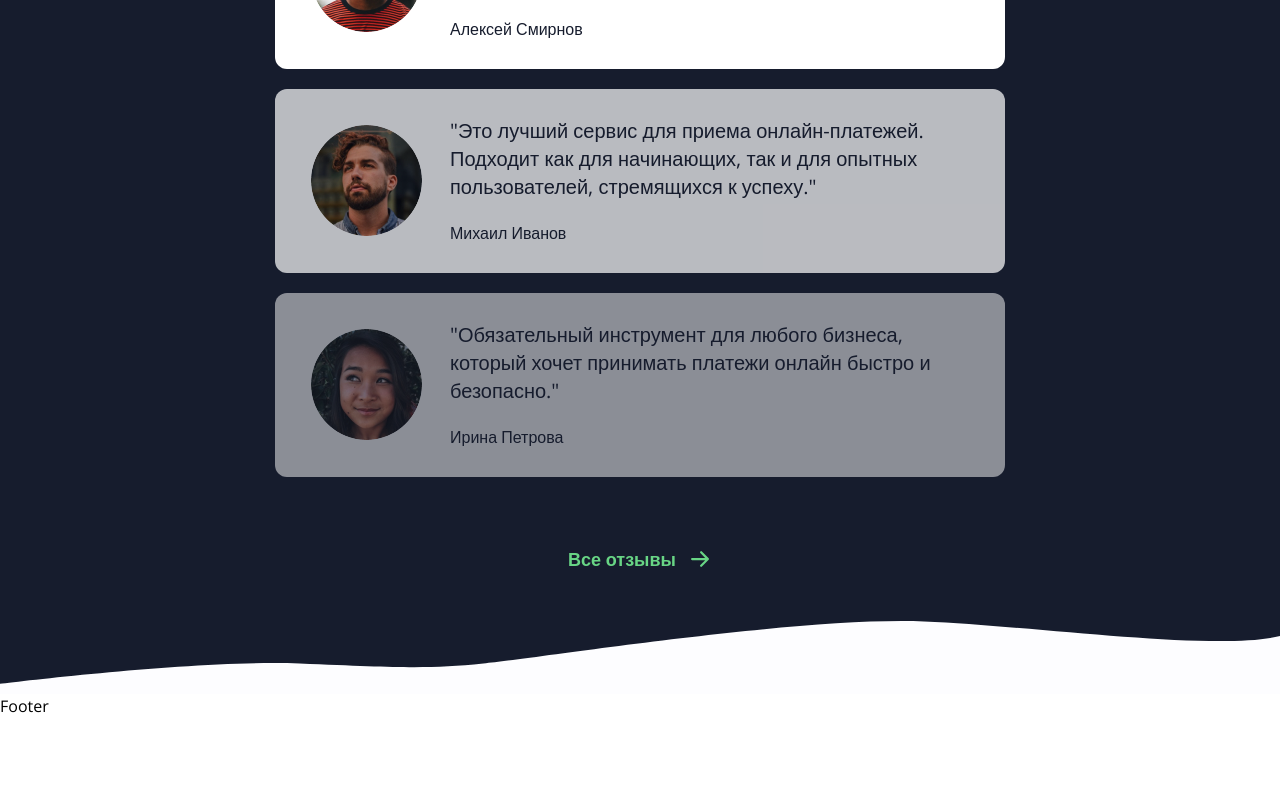
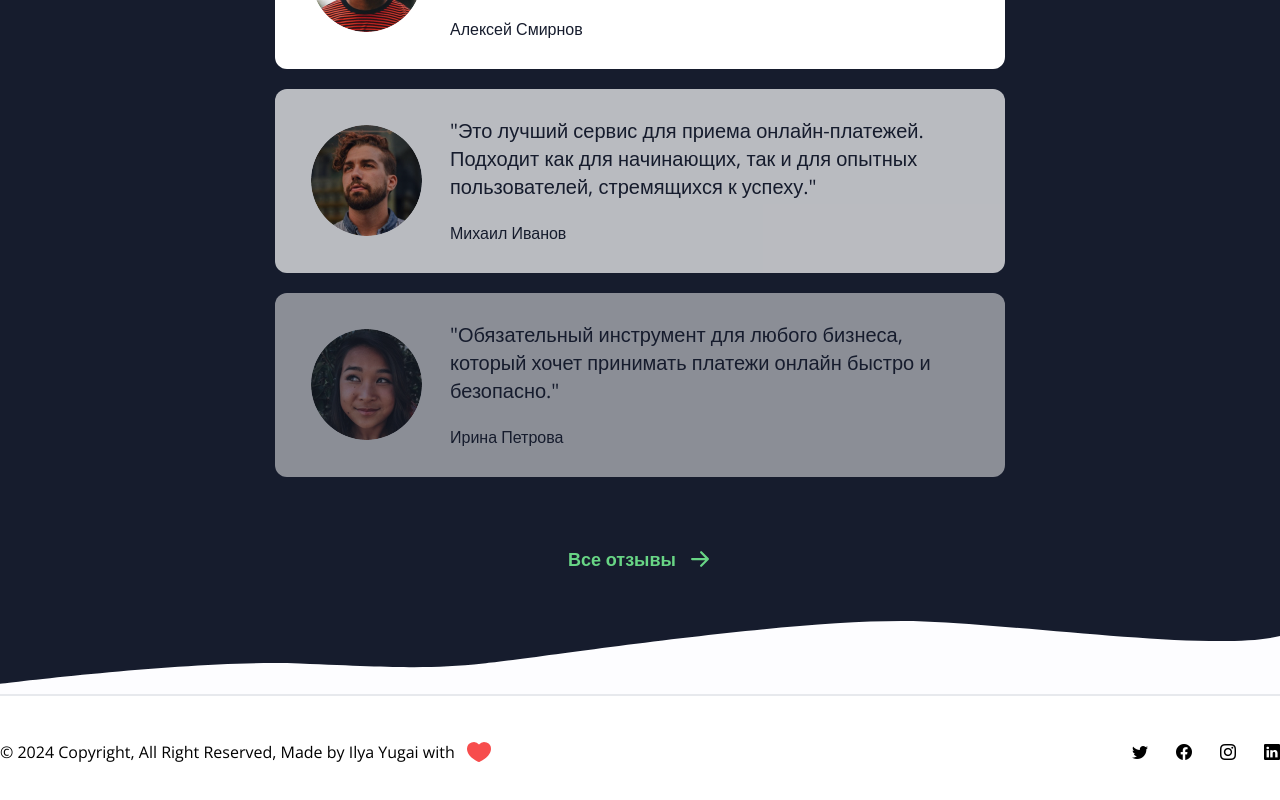
Before and after one commit to MusaevaAdelya/aralash-front, a React (Create React App) app: page / in a window 1280 px wide. Shown: the part 3607-4407 px from the top of the page. Before the commit the page ends 4325 px from the top, so only its background shows below. Built offline with nearby package versions, Linux system fonts and the light colour scheme.

Commit message:
finished footer

```diff
--- a/public/index.html
+++ b/public/index.html
@@ -15,6 +15,7 @@
       user's mobile device or desktop. See https://developers.google.com/web/fundamentals/web-app-manifest/
     -->
     <link rel="manifest" href="%PUBLIC_URL%/manifest.json" />
+    <link rel="stylesheet" href="https://cdn.jsdelivr.net/npm/bootstrap-icons@1.11.3/font/bootstrap-icons.min.css">
     <!--
       Notice the use of %PUBLIC_URL% in the tags above.
       It will be replaced with the URL of the `public` folder during the build.
--- a/src/components/layout/Footer.jsx
+++ b/src/components/layout/Footer.jsx
@@ -1,9 +1,16 @@
-import React from "react";
+import { HeartIcon } from "@heroicons/react/16/solid";
+import { Link } from "react-router-dom";
 
 function Footer() {
   return (
-    <footer className="mx-auto container max-w-[1335px] lg:px-0 px-5">
-      Footer
+    <footer className="mx-auto container max-w-[1335px] lg:px-0 px-5  border-t-2 border-light-100 py-10 flex justify-between items-center">
+        <p className="flex items-center">© 2024 Copyright, All Right Reserved, Made by Ilya Yugai with <HeartIcon className="w-8 ml-2 text-secondary"/></p>
+        <div className="space-x-7">
+          <Link to="/"><i class="bi bi-twitter w-4 hover:text-secondary"></i></Link>
+          <Link to="/"><i class="bi bi-facebook w-4 hover:text-secondary"></i></Link>
+          <Link to="/"><i class="bi bi-instagram w-4 hover:text-secondary"></i></Link>
+          <Link to="/"><i class="bi bi-linkedin w-4 hover:text-secondary"></i></Link>
+        </div>
     </footer>
   );
 }
--- a/tailwind.config.js
+++ b/tailwind.config.js
@@ -15,6 +15,9 @@ module.exports = {
           100:"#150F37",
           200:"#161C2D",
           300:"#161C2D"
+        },
+        light:{
+          100:"#E7E9ED"
         }
       }
     },
```
